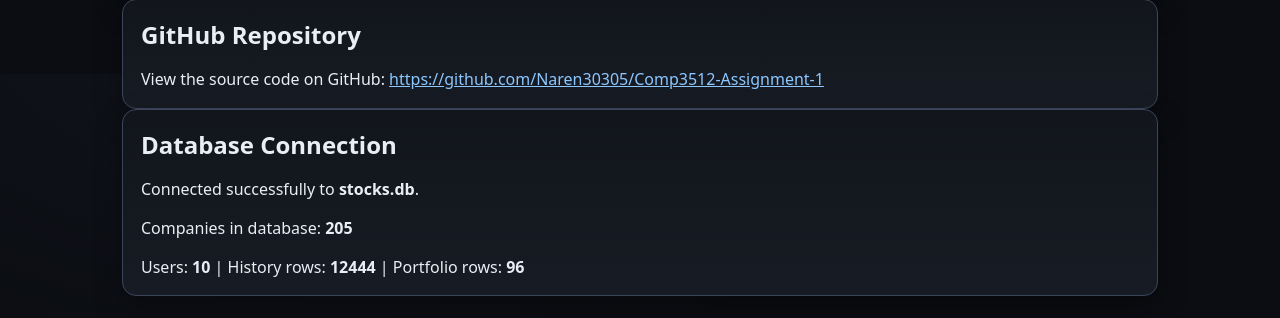
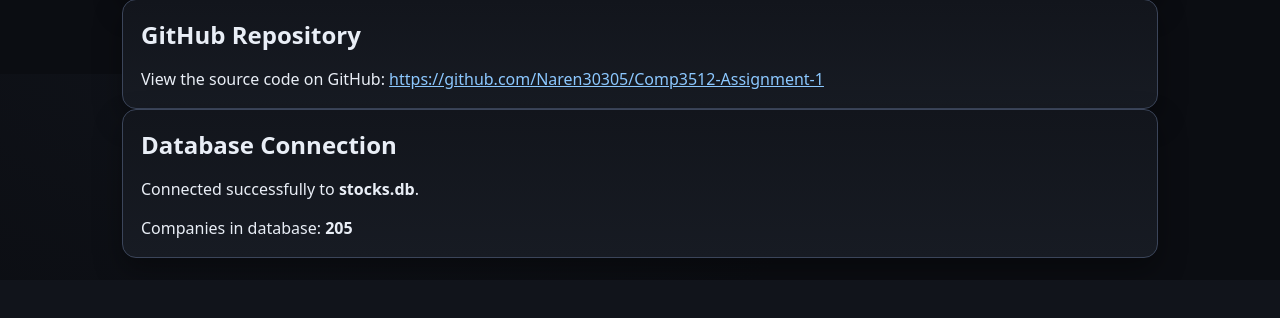
Before and after one commit to Naren30305/Comp3512-Assignment-1, a PHP site: page /about-page.php in a window 1280 px wide. Shown: the part 726-1044 px from the top of the page. After the commit the page ends 997 px from the top, so only its background shows below. Run offline with PHP 8.4, Linux system fonts and the light colour scheme; data comes from the database, SQL or seed files in the repository.

Commit message:
Made edits to about page

```diff
--- a/about-page.php
+++ b/about-page.php
@@ -65,7 +65,7 @@ require_once __DIR__ . '/db-classes.php';  // optional if you want to reuse Data
     echo "<h2>Database Connection</h2>";
 
     try {
-        // Prefer using your helper + config for consistency
+
         $pdo = DatabaseHelper::createConnection(array(DBCONNSTRING, DBUSER, DBPASS));
         echo "<p>Connected successfully to <strong>stocks.db</strong>.</p>";
 
@@ -73,14 +73,6 @@ require_once __DIR__ . '/db-classes.php';  // optional if you want to reuse Data
         $countCompanies = $pdo->query("SELECT COUNT(*) FROM companies")->fetchColumn();
         echo "<p>Companies in database: <strong>" . (int)$countCompanies . "</strong></p>";
 
-        // (Optional) show other counts too
-        $countUsers = $pdo->query("SELECT COUNT(*) FROM users")->fetchColumn();
-        $countHistory = $pdo->query("SELECT COUNT(*) FROM history")->fetchColumn();
-        $countPortfolio = $pdo->query("SELECT COUNT(*) FROM portfolio")->fetchColumn();
-
-        echo "<p>Users: <strong>" . (int)$countUsers . "</strong> | "
-           . "History rows: <strong>" . (int)$countHistory . "</strong> | "
-           . "Portfolio rows: <strong>" . (int)$countPortfolio . "</strong></p>";
 
         $pdo = null; // close connection
     } catch (Throwable $e) {
```
